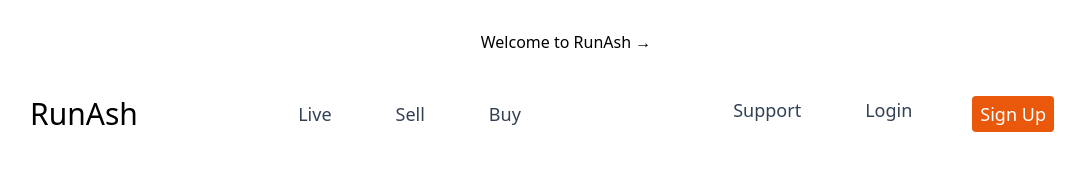
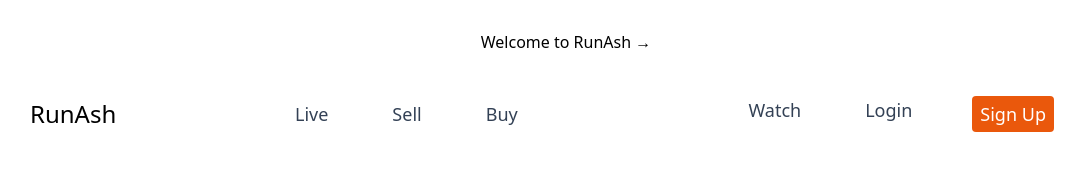
Before and after one commit to Vaibhavmurmu/nextjs13, a Next.js app: page / in a window 1280 px wide. Shown: the top 182 px of the page, without its empty margins (74-1159 px from the left). Built offline with nearby package versions, Linux system fonts and the light colour scheme.

Commit message:
Update Navbar.js

```diff
--- a/components/Navbar.js
+++ b/components/Navbar.js
@@ -11,7 +11,7 @@ export default function Navbar() {
             </div>
         <div className="flex flex-row items-center justify-between w-full px-6 py-4">
         <div className="flex flex-row items-center">
-            <h1 className="text-3xl font-b">RunAsh</h1>
+            <h1 className="text-2xl font-b">RunAsh</h1>
         </div>
         <div className="flex flex-row item-center space-x-4">
             <ul className="flex flex-row item-center">
@@ -35,8 +35,8 @@ export default function Navbar() {
         <div className="flex flex-row items-right">
             <ul className="flex flex-row items-right">
             <li className="mr-10">
-                <Link href="/support">
-                <a className="text-lg font-n px-3 py-2 text-slate-700 rounded-lg hover:bg-slate-100 hover:text-slate-900">Support</a>
+                <Link href="/watch">
+                <a className="text-lg font-n px-3 py-2 text-slate-700 rounded-lg hover:bg-slate-100 hover:text-slate-900">Watch</a>
                 </Link>
             </li>
             <li className="mr-10">
```
